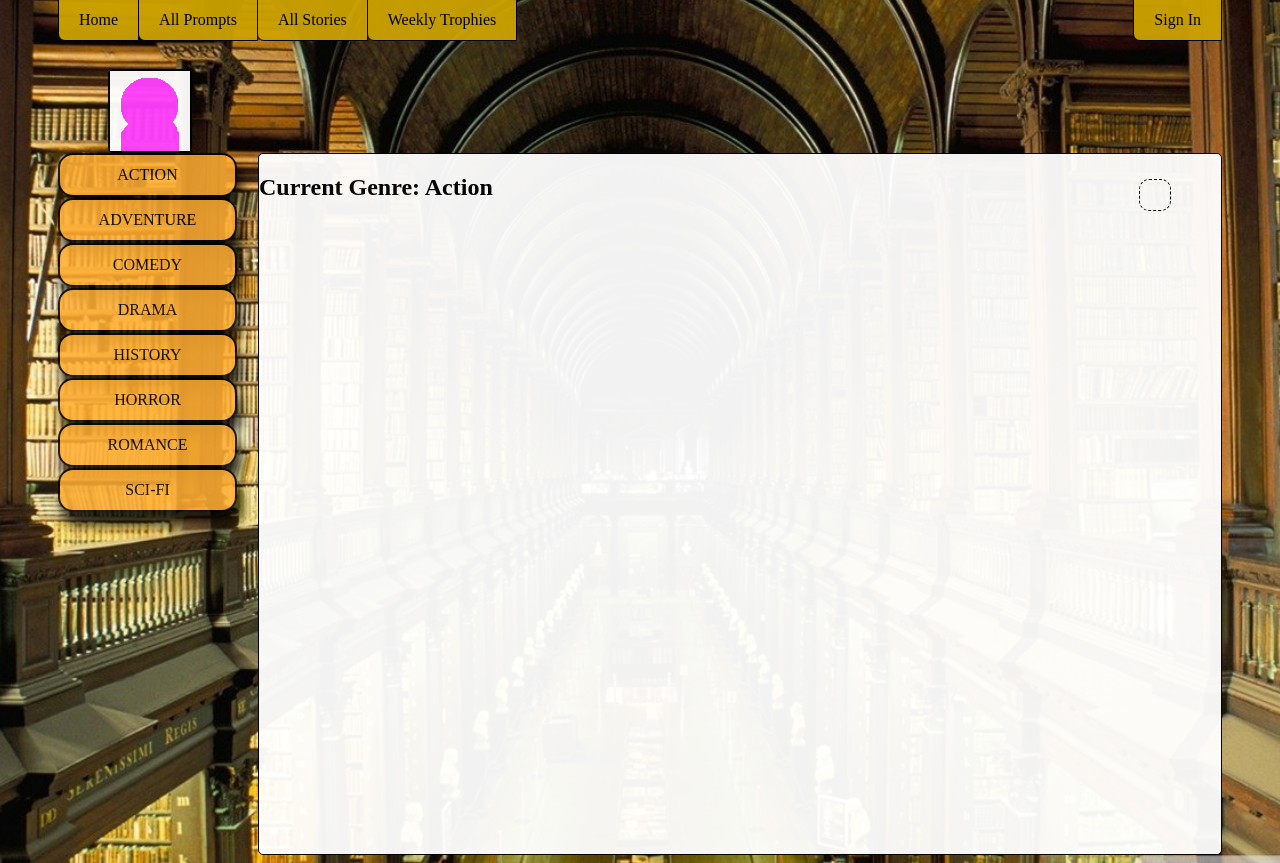
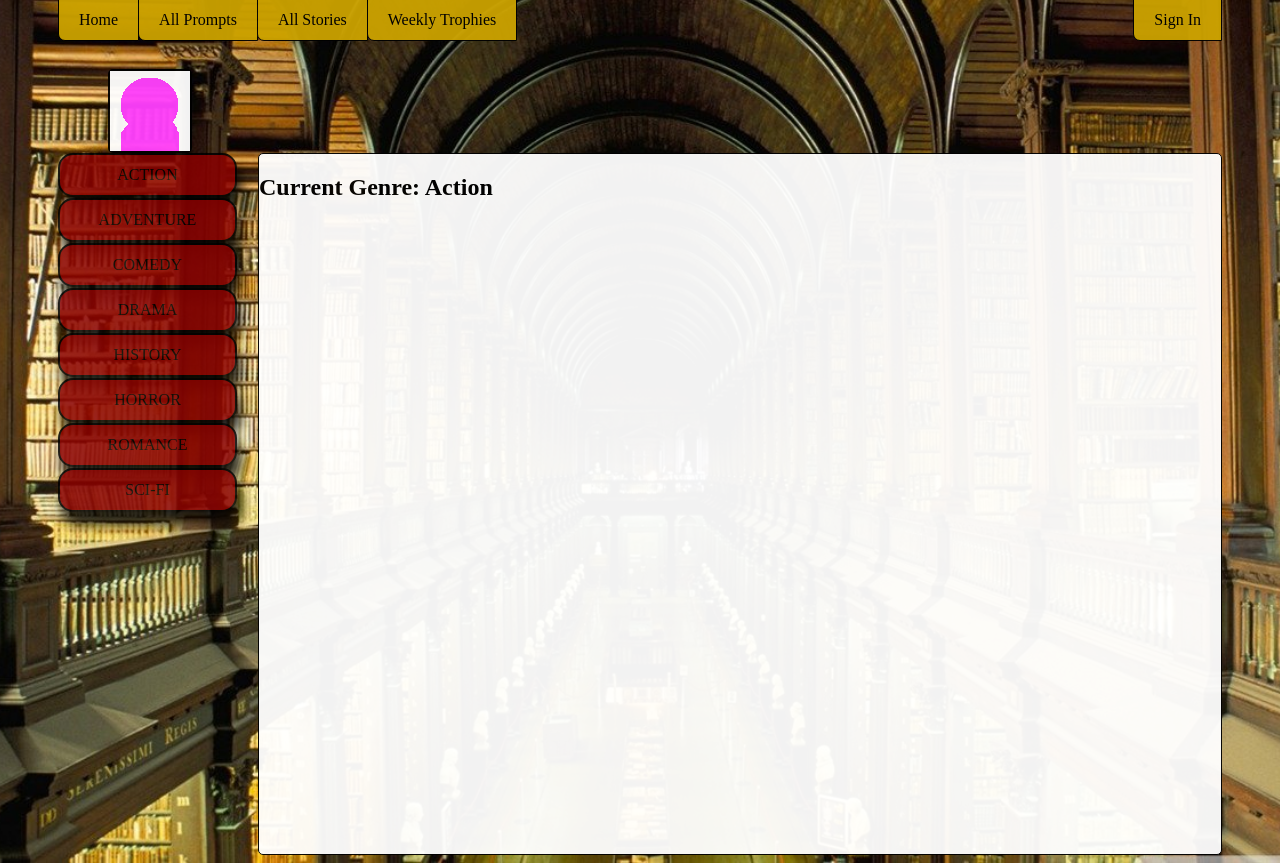
Before and after one commit to mjordanco/csci445-storyshare, a PHP site: page /prompts.php in a window 1280 px wide. Shown: the part 165-1028 px from the top of the page. Run offline with PHP 8.4, Linux system fonts and the light colour scheme.

Commit message:
Updated hover for sidebar

```diff
--- a/prompts.php
+++ b/prompts.php
@@ -29,9 +29,6 @@
 	<div id="center">
 		<h2 id="genreHeader">Current Genre: Action</h2>
 
-		<div class="storyBox">
-		</div>
-
 	</div>
 	</div>
 
--- a/view_stories_prompts.css
+++ b/view_stories_prompts.css
@@ -35,7 +35,7 @@
 		float: left;
 		position: fixed;
 		margin: 0 0 -20px;
-		background-color: #FFAD33;
+		background-color: #8A0000;
 		opacity: .9;
 		width: 175px;
 		height: 40px;
@@ -70,7 +70,7 @@
 	}
 	a:hover, a:active {
 		text-decoration: none;
-		color: cyan;
+		color: #FFCC00;
 	}
 
 	#genreHeader {
```
